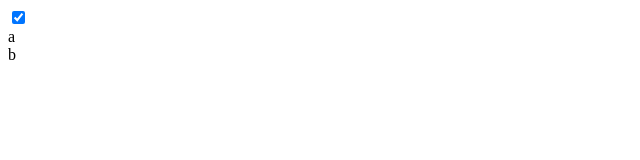
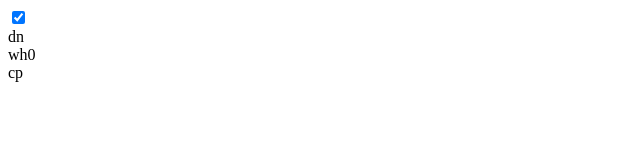
Before and after one commit to askirmas/lazy-render, a Next.js app: page / in a window 1280 px wide. Both pictures are taken after a click on the checkbox 18 px from the left and 17 px from the top of the page. Shown: the top 160 px of the page, without its empty margins (0-640 px from the left). Built offline with nearby package versions, Linux system fonts and the light colour scheme.

Commit message:
Add polygon negative test

```diff
--- a/pages/index.css
+++ b/pages/index.css
@@ -1,8 +1,11 @@
 input:not(:checked) ~ .renderOnDemand.dn {
   display: none;
 }
-input:not(:checked) + .renderOnDemand.wh0 {
+input:not(:checked) ~ .renderOnDemand.wh0 {
   overflow: hidden;
   width: 0;
   height: 0;
 }
+input:not(:checked) ~ .renderOnDemand.cp {
+  clip-path: polygon(0% 0%, 0% 0%);
+}
--- a/pages/index.tsx
+++ b/pages/index.tsx
@@ -9,10 +9,13 @@ function App() {
   return <>
     <input type="checkbox"/>
     <RenderOnDemand {...classNaming('works','dn')}>
-      <div className="child">a</div>
+      <div className="child">dn</div>
     </RenderOnDemand>
     <RenderOnDemand {...classNaming('wh0')}>
-      <div className="child">b</div>
+      <div className="child">wh0</div>
+    </RenderOnDemand>
+    <RenderOnDemand {...classNaming('cp')}>
+      <div className="child">cp</div>
     </RenderOnDemand>
   </>
 }
```
Also changed, not shown: 1 other file (tests, documents, lock files or other folders).
